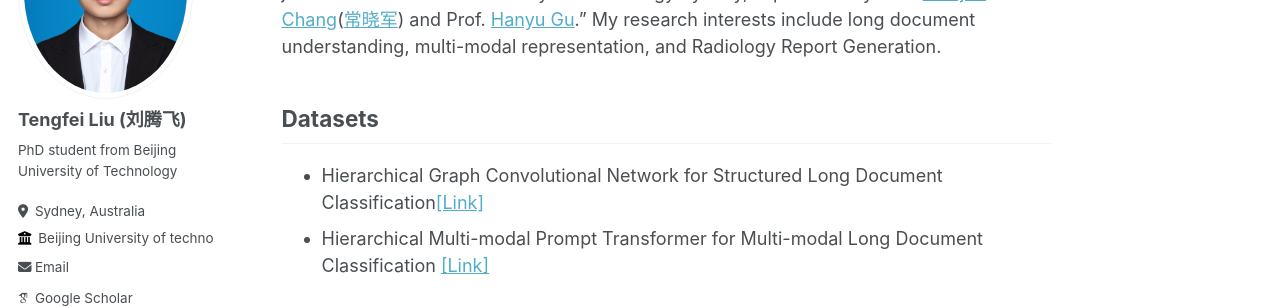
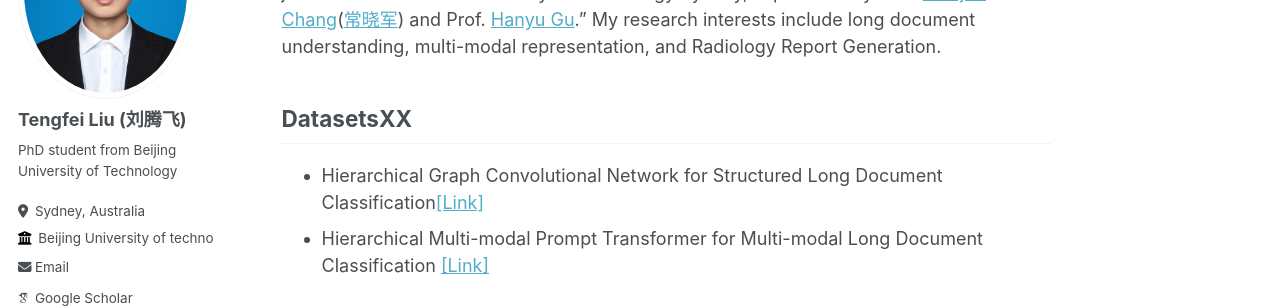
Before and after one commit to Zhongyang-Wang1/ZhongyangWang.github.io, a Jekyll site: the page built from _pages/about.md, in a window 1280 px wide and 900 px high. Shown: the part 223-531 px from the top of the window. Built offline with Jekyll 4.4.1, drawn with Linux system fonts in a browser that asks for light colours; some web fonts are replaced.

Commit message:
Update about.md

```diff
--- a/_pages/about.md
+++ b/_pages/about.md
@@ -9,7 +9,7 @@ redirect_from:
 
 I am a Ph.D. student enrolled in a combined master's and doctoral program supervised by Prof. [Yongli Hu](https://ieeexplore.ieee.org/author/37420507000) ([胡永利](https://baike.baidu.com/item/%E8%83%A1%E6%B0%B8%E5%88%A9/18610606?fr=ge_ala)) at Beijing University of Technology（北京工业大学）. Now, I am a joint Ph.D. student at University of Technology Sydney, supervised by Prof. [Xiaojun Chang](https://ieeexplore.ieee.org/author/37085779024)([常晓军](https://www.xiaojun.ai/)) and Prof. [Hanyu Gu](https://profiles.uts.edu.au/Hanyu.Gu)." My research interests include long document understanding, multi-modal representation, and Radiology Report Generation.
 
-## Datasets
+## DatasetsXX
 - Hierarchical Graph Convolutional Network for Structured Long Document Classification[[Link]](https://drive.google.com/drive/folders/1GAQJ0oWRObOuFIbTeVE8vFI0zBkRG1pa)
 - Hierarchical Multi-modal Prompt Transformer for Multi-modal Long Document Classification [[Link]](https://drive.google.com/drive/folders/1759nBGt7J0ZkUK8-jSbAys9_SANQVC-E)
 
```
